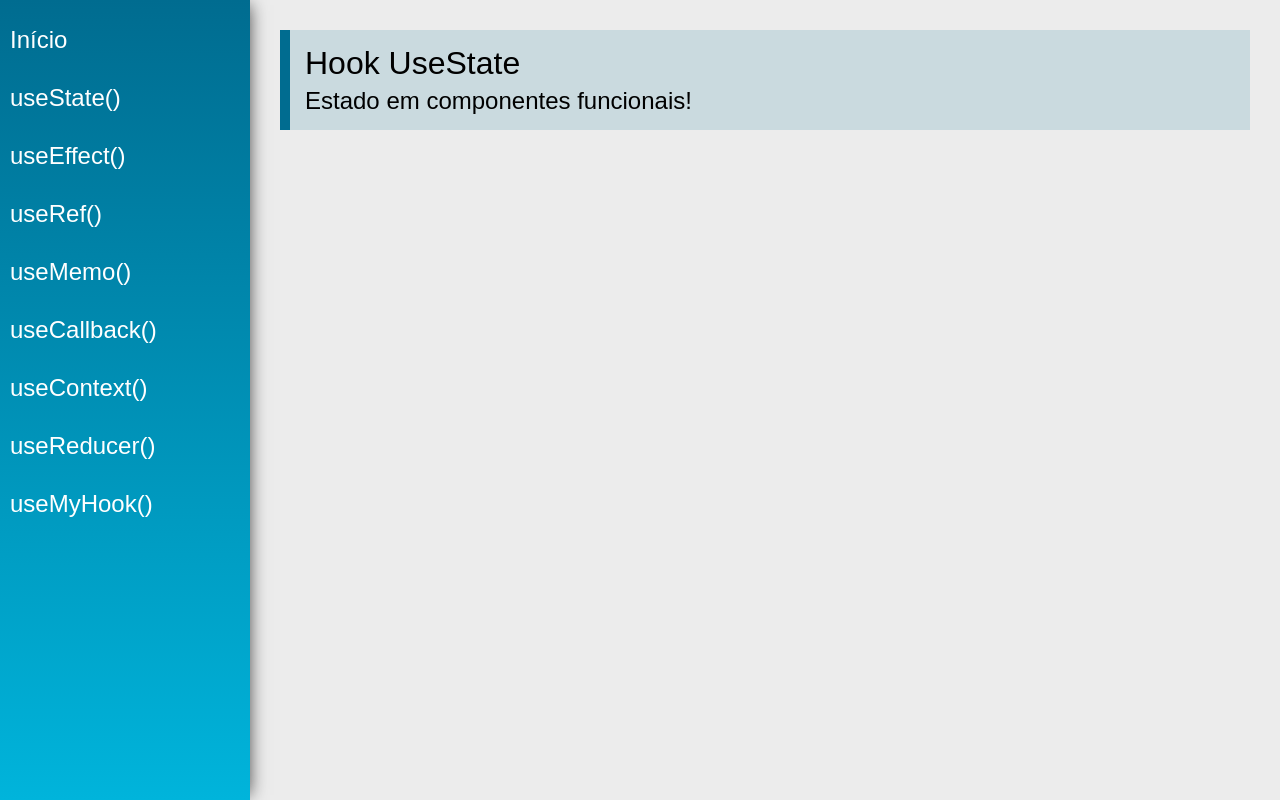
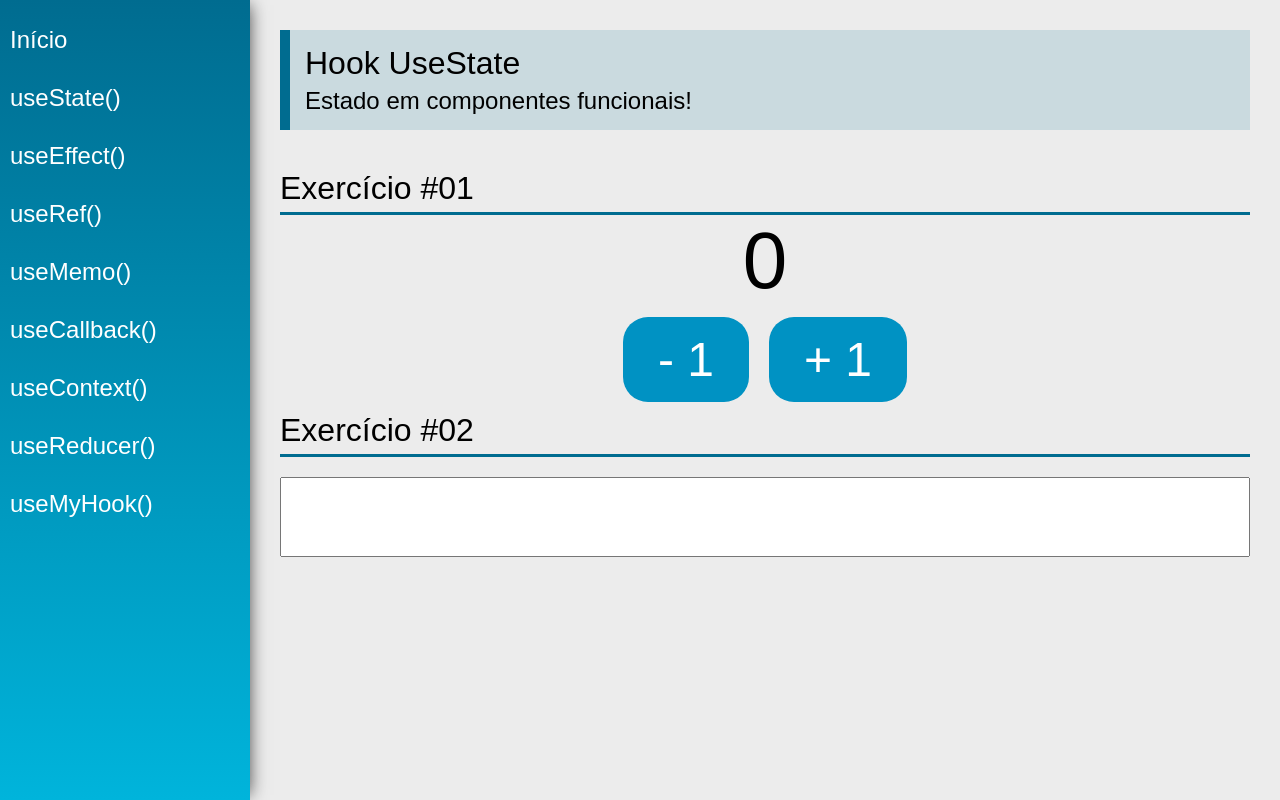
Before and after one commit to thiagoperest/react-hooks, a React (Create React App) app: page /useState in a window 1280 px wide. Built offline with nearby package versions, Linux system fonts and the light colour scheme.

Commit message:
useEffect

```diff
--- a/src/index.css
+++ b/src/index.css
@@ -29,6 +29,7 @@
 
     font-size: 3rem;
     color: #fff;
+    cursor: pointer;
 }
 
 .center {
--- a/src/views/examples/UseState.jsx
+++ b/src/views/examples/UseState.jsx
@@ -1,15 +1,31 @@
-import React from 'react'
-import PageTitle from '../../components/layout/PageTitle'
+import React, { useState } from "react";
+import PageTitle from "../../components/layout/PageTitle";
+import SectionTitle from "../../components/layout/SectionTitle";
 
 const UseState = (props) => {
+  const [count, setCount] = useState(0);
+  const [name, setName] = useState("")
+
   return (
     <div className="UseState">
       <PageTitle
         title="Hook UseState"
         subtitle="Estado em componentes funcionais!"
       />
+      <SectionTitle title="Exercício #01" />
+      <div className="center">
+        <span className="text">{count}</span>
+        <div>
+          <button className="btn" onClick={() => setCount(count - 1)}>- 1</button>
+          <button className="btn" onClick={() => setCount(count + 1)}>+ 1</button>
         </div>
-    )
-}
+      </div>
 
-export default UseState
+      <SectionTitle title="Exercício #02" />
+      <input type="text" className="input" value={name} onChange={e => setName(e.target.value)} />
+      <h2 className="text">{name}</h2>
+    </div>
+  );
+};
+
+export default UseState;
```
Lines whose indentation alone changed are shown as unchanged.
